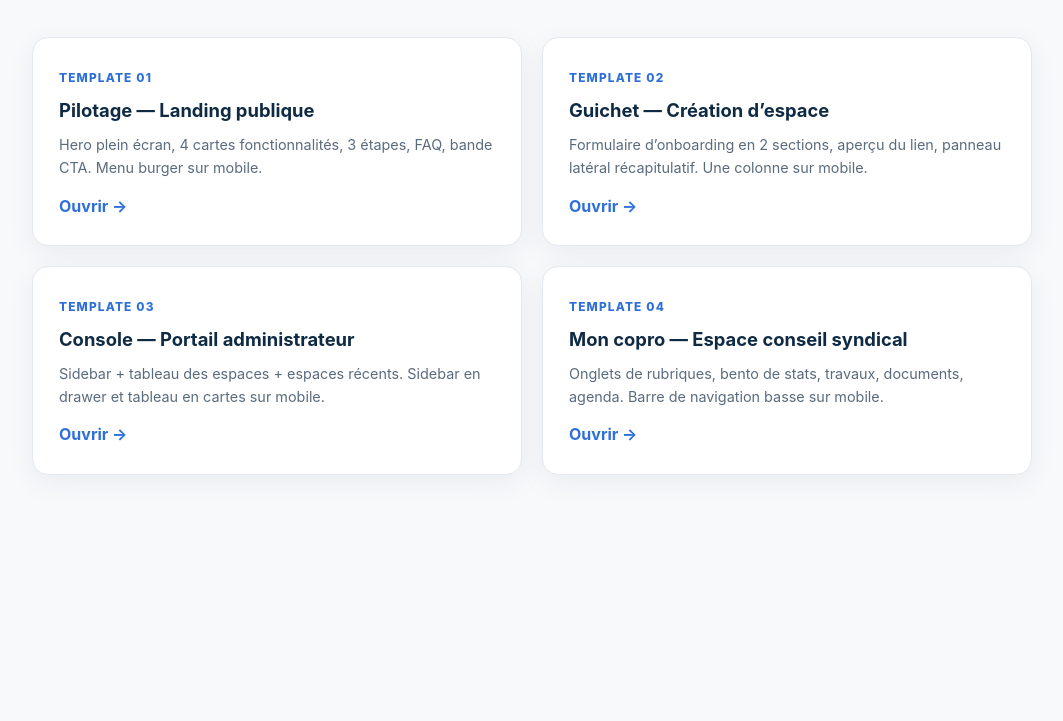
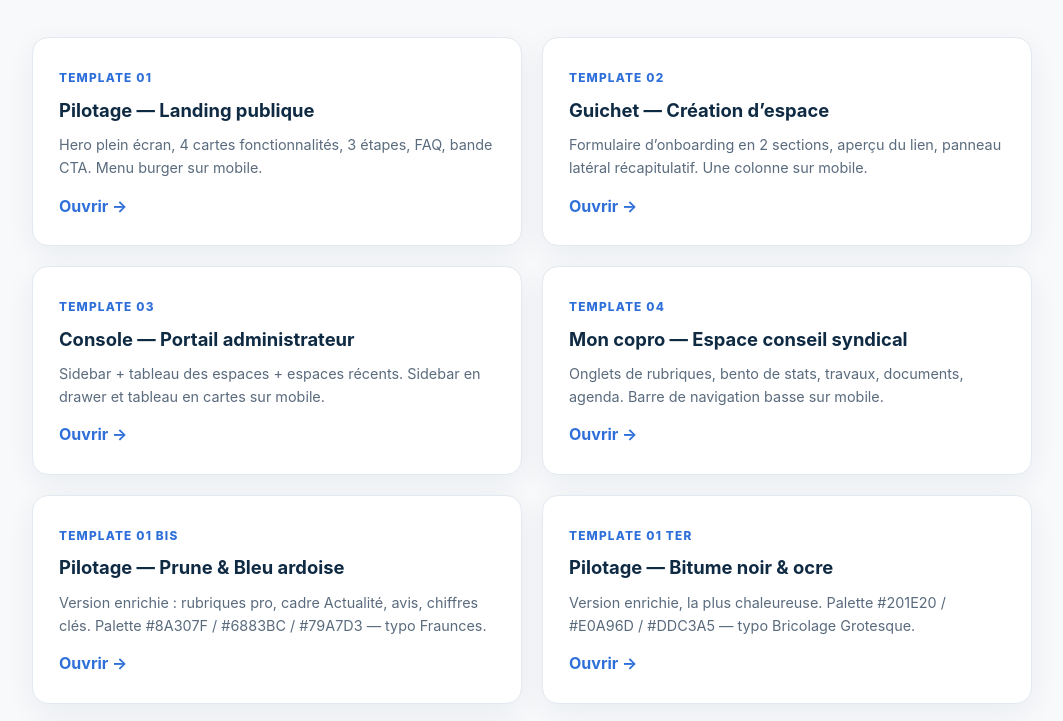
Before and after one commit to Artisticjourney/espacecopro-template, a plain HTML site: page templates/index.html in a window 1280 px wide. Shown: the part 177-898 px from the top of the page, without its empty margins (108-1171 px from the left). Before the commit the page ends 800 px from the top, so only its background shows below. Drawn offline with Linux system fonts and the light colour scheme.

Commit message:
Index mis à jour + ZIP par variante Pilotage corrigés
Co-authored-by: Artisticjourney <Artisticjourney@users.noreply.github.com>

```diff
--- a/templates/index.html
+++ b/templates/index.html
@@ -30,6 +30,9 @@
     <a class="t" href="template-2-guichet.html"><span class="n">Template 02</span><h2>Guichet — Création d’espace</h2><p>Formulaire d’onboarding en 2 sections, aperçu du lien, panneau latéral récapitulatif. Une colonne sur mobile.</p><span class="open">Ouvrir →</span></a>
     <a class="t" href="template-3-console.html"><span class="n">Template 03</span><h2>Console — Portail administrateur</h2><p>Sidebar + tableau des espaces + espaces récents. Sidebar en drawer et tableau en cartes sur mobile.</p><span class="open">Ouvrir →</span></a>
     <a class="t" href="template-4-espace-copro.html"><span class="n">Template 04</span><h2>Mon copro — Espace conseil syndical</h2><p>Onglets de rubriques, bento de stats, travaux, documents, agenda. Barre de navigation basse sur mobile.</p><span class="open">Ouvrir →</span></a>
+    <a class="t" href="template-1b-pilotage-prune-bleu.html"><span class="n">Template 01 bis</span><h2>Pilotage — Prune & Bleu ardoise</h2><p>Version enrichie : rubriques pro, cadre Actualité, avis, chiffres clés. Palette #8A307F / #6883BC / #79A7D3 — typo Fraunces.</p><span class="open">Ouvrir →</span></a>
+    <a class="t" href="template-1c-pilotage-bitume-ocre.html"><span class="n">Template 01 ter</span><h2>Pilotage — Bitume noir & ocre</h2><p>Version enrichie, la plus chaleureuse. Palette #201E20 / #E0A96D / #DDC3A5 — typo Bricolage Grotesque.</p><span class="open">Ouvrir →</span></a>
+    <a class="t" href="template-1d-pilotage-sable-sauge.html"><span class="n">Template 01 quater</span><h2>Pilotage — Sable & sauge</h2><p>Version enrichie, douce et naturelle, hero clair. Palette #F6EAD4 / #A2A595 / #B4A284 — typo Lora.</p><span class="open">Ouvrir →</span></a>
   </div>
 </div>
 </body>
```
Also changed, not shown: 3 other files.
